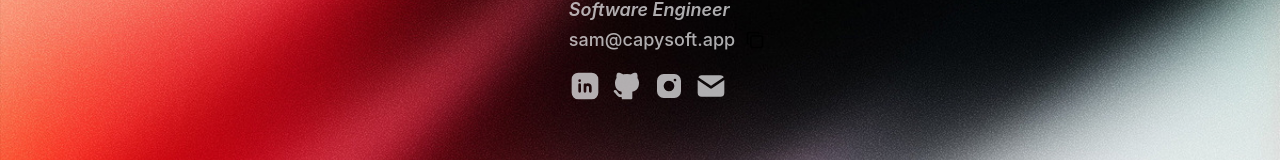
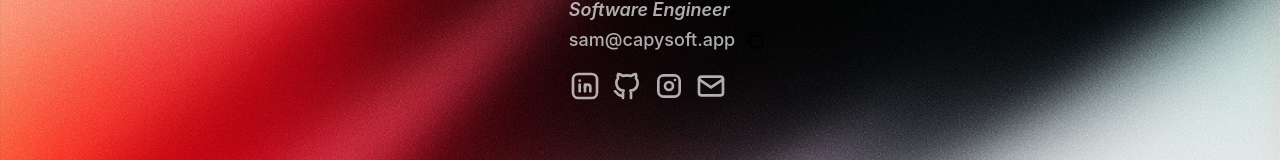
Before and after one commit to thesammarks/jcms, a Next.js app: page /home in a window 1280 px wide. Shown: the part 379-539 px from the top of the page. Built offline with nearby package versions, Linux system fonts and the light colour scheme.

Commit message:
use non-filled icons

```diff
--- a/app/home/page.module.css
+++ b/app/home/page.module.css
@@ -13,7 +13,6 @@
 }
 
 .icon {
-    stroke-width: 2rem;
     width: 32px;
     height: 32px;
     color: #f5f6f8;
--- a/app/home/page.tsx
+++ b/app/home/page.tsx
@@ -2,12 +2,7 @@
 
 import React from "react";
 import {Avatar, BackgroundImage, Flex, Text} from "@mantine/core";
-import {
-    IconBrandGithubFilled,
-    IconBrandInstagramFilled,
-    IconBrandLinkedinFilled,
-    IconMailFilled,
-} from "@tabler/icons-react";
+import {IconBrandGithub, IconBrandInstagram, IconBrandLinkedin, IconMail} from "@tabler/icons-react";
 import {Easing, motion, useReducedMotion, Variants} from "framer-motion";
 import config from "@/config";
 import LinkNewTab from "@/app/components/utils/LinkNewTab";
@@ -18,10 +13,10 @@ const MotionDiv = motion.div;
 
 export default function Home() {
     const icons: ({ icon: React.ElementType; link: string })[] = [
-        {icon: IconBrandLinkedinFilled, link: config.LINKEDIN_URL},
-        {icon: IconBrandGithubFilled, link: config.GITHUB_URL},
-        {icon: IconBrandInstagramFilled, link: config.INSTAGRAM_URL},
-        {icon: IconMailFilled, link: `mailto:${config.AUTHOR_EMAIL_ADDRESS}`},
+        {icon: IconBrandLinkedin, link: config.LINKEDIN_URL},
+        {icon: IconBrandGithub, link: config.GITHUB_URL},
+        {icon: IconBrandInstagram, link: config.INSTAGRAM_URL},
+        {icon: IconMail, link: `mailto:${config.AUTHOR_EMAIL_ADDRESS}`},
     ];
 
     const reduce = useReducedMotion();
@@ -107,7 +102,7 @@ export default function Home() {
                                             <motion.div
                                                 key={i}
                                                 variants={iconOne}
-                                                whileHover={{y: -2, rotate: 0, scale: 1.06}}
+                                                whileHover={{y: -2, rotate: 10, color: 'red'}}
                                                 whileTap={{scale: 0.96}}
                                                 transition={{duration: 0.18}}
                                             >
```
